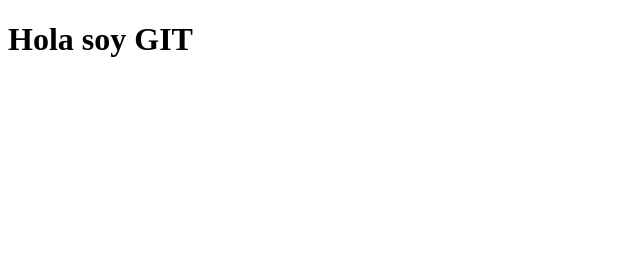
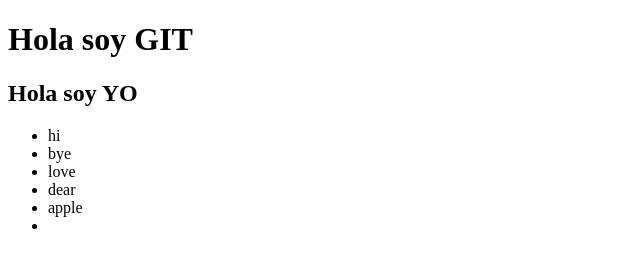
Before and after one commit to Victor-Perez-III/Practicando-Git, a plain HTML site: page index.html in a window 1280 px wide. Shown: the whole page, without its empty margins (0-640 px from the left). Drawn offline with Linux system fonts and the light colour scheme.

Commit message:
html nuevo

```diff
--- a/index.html
+++ b/index.html
@@ -10,5 +10,18 @@
     <div class="git">
         <h1>Hola soy GIT</h1>
     </div>
+
+    <div class="hola">
+        <h2>Hola soy YO</h2>
+    </div>
+
+    <ul>
+        <li>hi</li>
+        <li>bye</li>
+        <li>love</li>
+        <li>dear</li>
+        <li>apple</li>
+        <li></li>
+    </ul>
 </body>
 </html>
```
